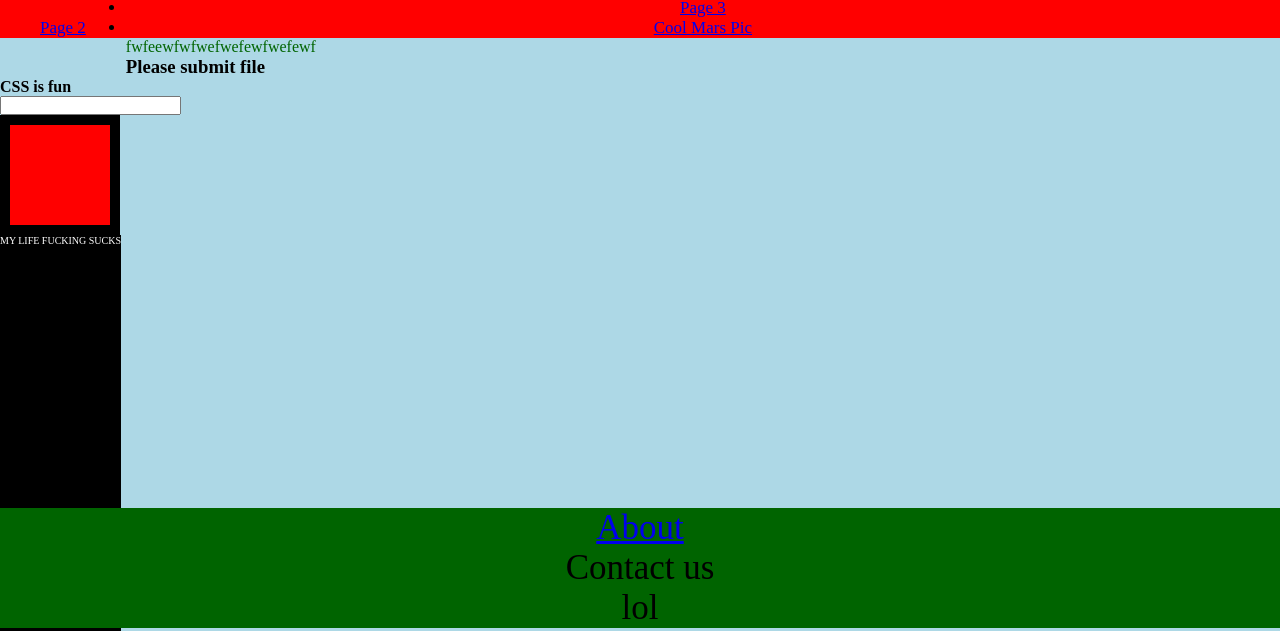
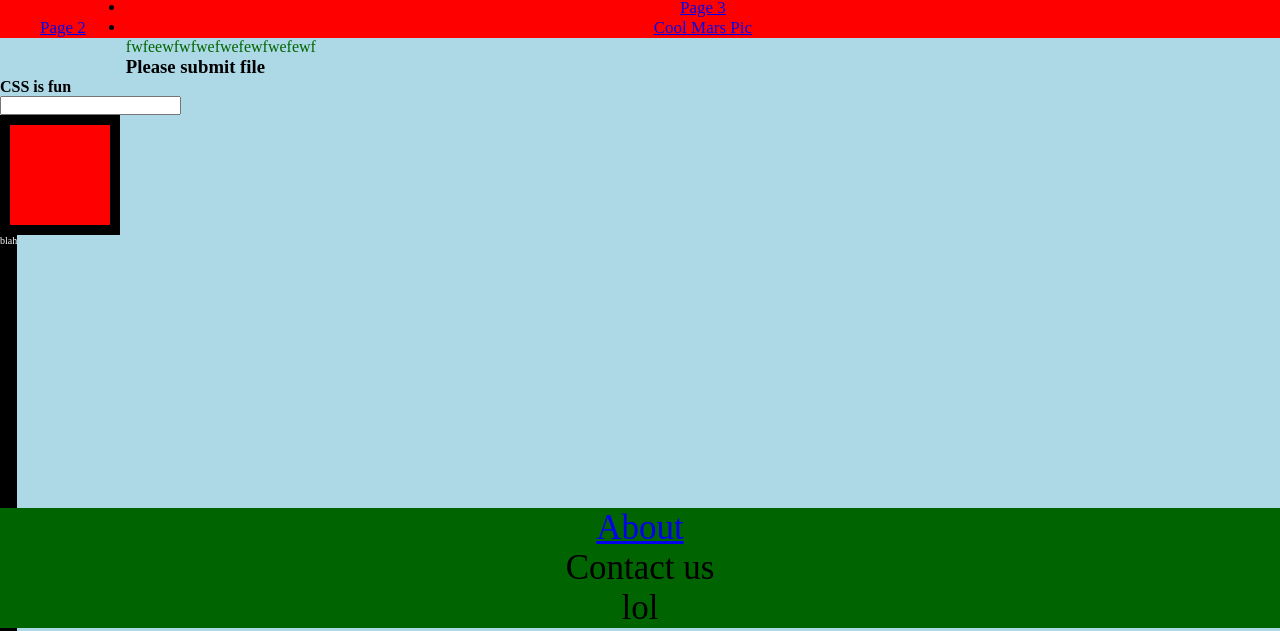
Before and after one commit to jyin2/HTML5_CODE, a plain HTML site: page index.html in a window 1280 px wide. Shown: the part 172-803 px from the top of the page. Drawn offline with Linux system fonts and the light colour scheme.

Commit message:
first commit

```diff
--- a/index.html
+++ b/index.html
@@ -31,7 +31,7 @@
 <div class="box">
 </div>
 <aside class="hr">
-  <p>MY LIFE FUCKING SUCKS</p>
+  <p>blah</p>
 </aside>
 <footer class="lol">
   <a href="page2.html">About</a>
```
